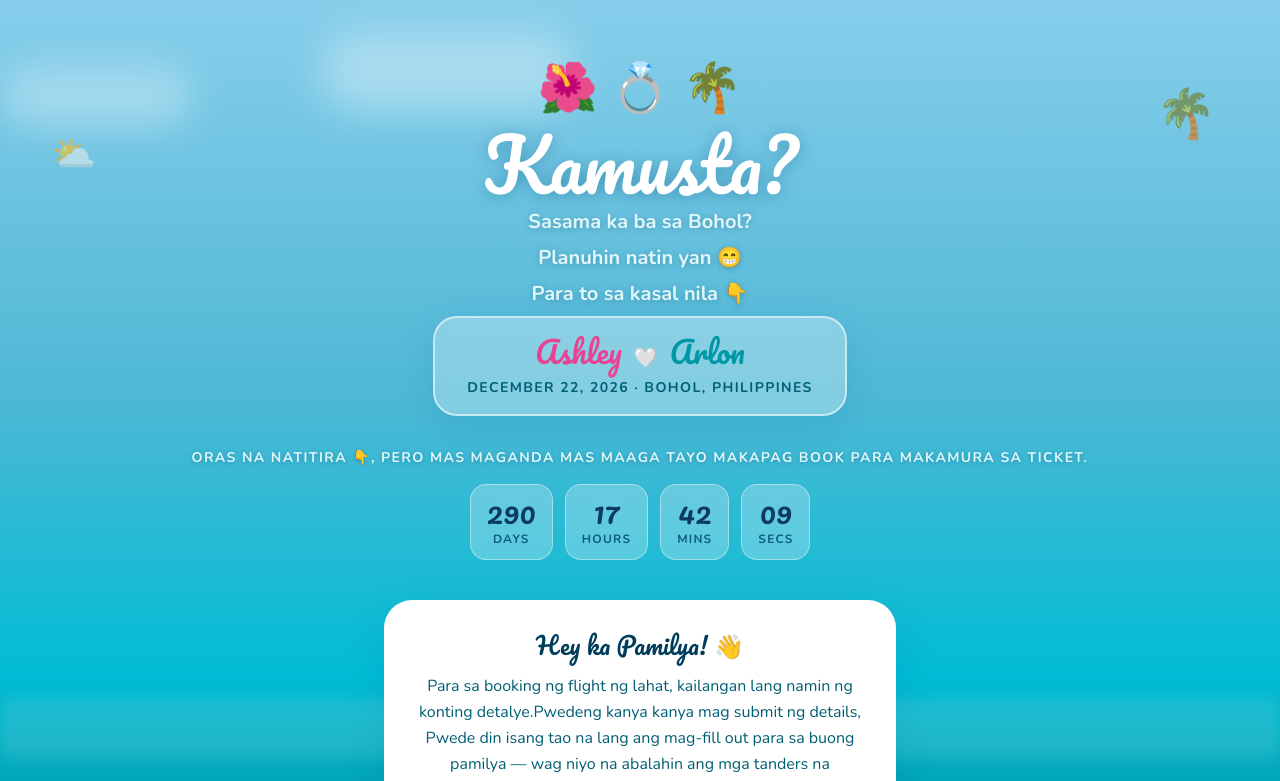
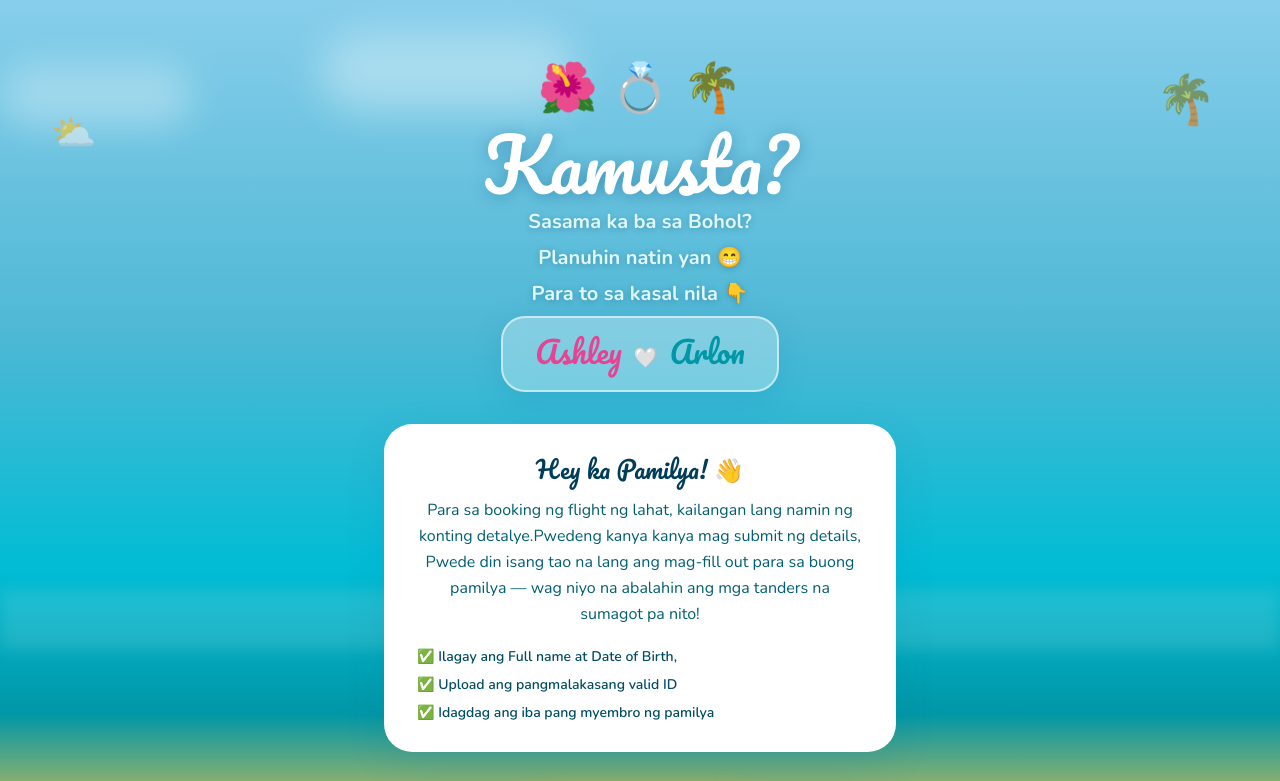
Before and after one commit to onezatech/ibook-natin-yan, a React (Vite) app: page / in a window 1280 px wide. Shown: the top 781 px of the page. Built offline with nearby package versions, Linux system fonts and the light colour scheme.

Commit message:
remove countdown

```diff
--- a/src/pages/Landing.jsx
+++ b/src/pages/Landing.jsx
@@ -115,20 +115,11 @@ export default function Landing() {
                             <span style={{ color: '#0097A7', margin: '0 12px', fontSize: '1.2rem' }}>🤍</span>
                             <span style={{ color: '#0097A7' }}>Arlon</span>
                         </p>
-                        <p className="text-sm font-bold uppercase tracking-widest mt-1" style={{ color: '#005F73' }}>
-                            December 22, 2026 · Bohol, Philippines
-                        </p>
+
                     </div>
                 </motion.div>
 
-                {/* Countdown */}
-                <motion.div initial={{ opacity: 0, y: 20 }} animate={{ opacity: 1, y: 0 }} transition={{ duration: 0.7, delay: 0.4 }}
-                    className="mb-10">
-                    <p className="text-sm font-bold uppercase tracking-widest mb-4" style={{ color: '#E0F7FA', textShadow: '0 1px 4px rgba(0,60,100,0.3)' }}>
-                        Oras na natitira 👇, Pero mas maganda mas maaga tayo makapag book para makamura sa ticket.
-                    </p>
-                    <Countdown />
-                </motion.div>
+
 
                 {/* Info card */}
                 <motion.div initial={{ opacity: 0, y: 30 }} animate={{ opacity: 1, y: 0 }} transition={{ duration: 0.7, delay: 0.5 }}
```
